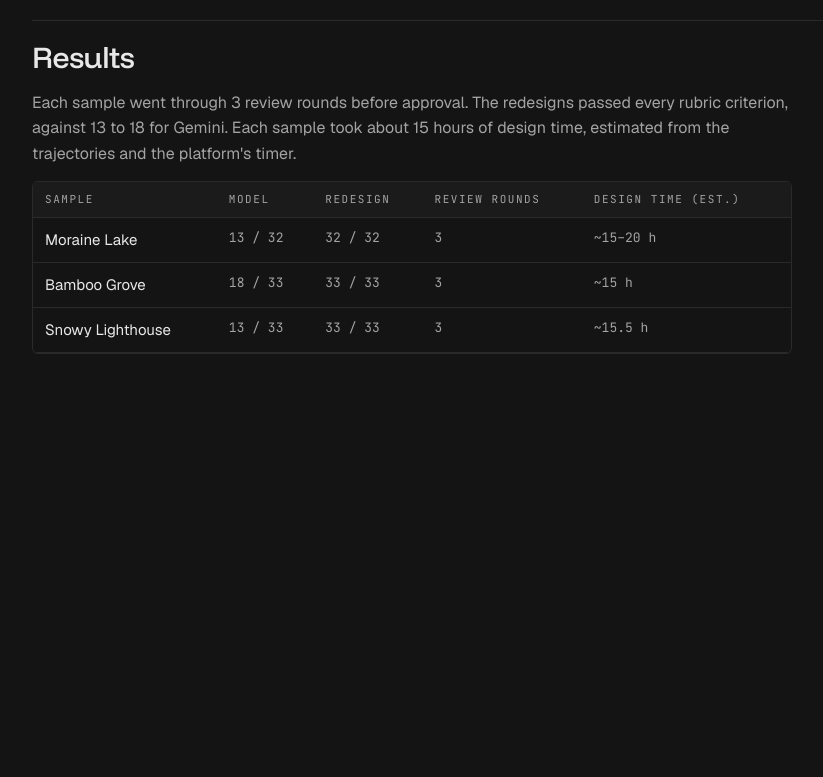
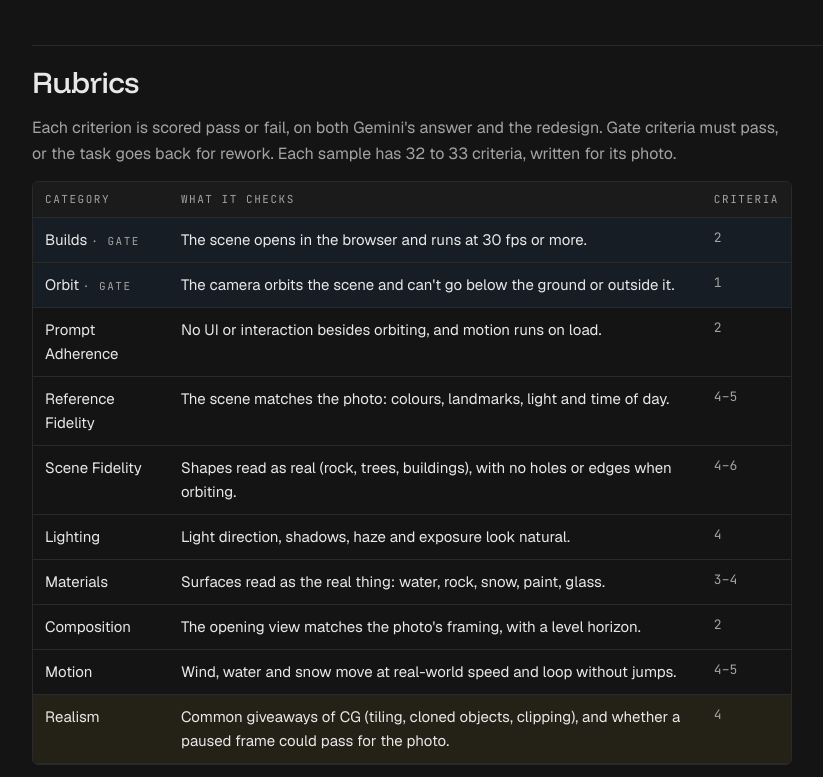
Before and after one commit to gabrielaraujoz/image2code, a plain HTML site: page index.html in a window 1280 px wide. Shown: the part 1003-1780 px from the top of the page, without its empty margins (236-1059 px from the left). Before the commit the page ends 1453 px from the top, so only its background shows below. Drawn offline with Linux system fonts and the light colour scheme.

Commit message:
Overview: rubric categories and Claude Opus 5.5 mention
Co-Authored-By: Claude Opus 5.5 <noreply@anthropic.com>
Claude-Session: https://claude.ai/code/session_01BG5f1855gK3Qsyj2GHVkc7

```diff
--- a/index.html
+++ b/index.html
@@ -236,6 +236,27 @@ function timeline(s) {
 // Design time per sample, estimated from the trajectories and the platform timer (review time not included).
 const TIME = { moraine: '~15–20 h', bamboo: '~15 h', lighthouse: '~15.5 h' };
 
+
+const CATS = [
+  ['Builds', 'The scene opens in the browser and runs at 30 fps or more.', true],
+  ['Orbit', 'The camera orbits the scene and can\'t go below the ground or outside it.', true],
+  ['Prompt Adherence', 'No UI or interaction besides orbiting, and motion runs on load.'],
+  ['Reference Fidelity', 'The scene matches the photo: colours, landmarks, light and time of day.'],
+  ['Scene Fidelity', 'Shapes read as real (rock, trees, buildings), with no holes or edges when orbiting.'],
+  ['Lighting', 'Light direction, shadows, haze and exposure look natural.'],
+  ['Materials', 'Surfaces read as the real thing: water, rock, snow, paint, glass.'],
+  ['Composition', 'The opening view matches the photo\'s framing, with a level horizon.'],
+  ['Motion', 'Wind, water and snow move at real-world speed and loop without jumps.'],
+  ['Realism', 'Common giveaways of CG (tiling, cloned objects, clipping), and whether a paused frame could pass for the photo.']
+];
+function rubricCats() {
+  return CATS.map(([cat, what, gate]) => {
+    const counts = SAMPLES.map(s => s.rubric.filter(r => r.d === cat).length);
+    const n = Math.min(...counts) === Math.max(...counts) ? String(counts[0]) : `${Math.min(...counts)}–${Math.max(...counts)}`;
+    return `<tr class="${gate ? 'gate' : cat === 'Realism' ? 'real' : ''}"><td>${esc(cat)}${gate ? ' <span class="label">· gate</span>' : ''}</td><td>${esc(what)}</td><td class="mono">${n}</td></tr>`;
+  }).join('');
+}
+
 function renderOverview() {
   const rows = SAMPLES.map(s => `<tr><td><a class="row" href="#${s.id}">${esc(s.name)}</a></td><td class="mono">${score(s.rubric, 'm')}</td><td class="mono">${score(s.rubric, 'r')}</td><td class="mono">${s.round_count}</td><td class="mono">${TIME[s.id] || '–'}</td></tr>`).join('');
   page.innerHTML = `
@@ -247,10 +268,15 @@ function renderOverview() {
     <ol class="steps">
       <li><h3>Start from a photo</h3><p>Each sample started with a reference photo and the model's answer to it, from Gemini 4 Argon.</p></li>
       <li><h3>Rate the model answer</h3><p>The designer scored the model's answer against the rubric.</p></li>
-      <li><h3>Build the scene in Blender</h3><p>Working with their LLM, the designer first got the scene right in Blender, in three stages: modelling, texturing and adding motion effects such as water, wind and snow.</p></li>
+      <li><h3>Build the scene in Blender</h3><p>Working with Claude Opus 5.5, used on all three samples, the designer first got the scene right in Blender, in three stages: modelling, texturing and adding motion effects such as water, wind and snow.</p></li>
       <li><h3>Transpose it to HTML</h3><p>Once the Blender scene was right, it was transposed to HTML so it runs in the browser.</p></li>
       <li><h3>Review</h3><p>At every submission, another senior designer reviewed the work and sent feedback. If it wasn't there yet, the task went back for another round.</p></li>
     </ol>
+    <h2>Rubrics</h2>
+    <div class="results">
+      <p>Each criterion is scored pass or fail, on both Gemini's answer and the redesign. Gate criteria must pass, or the task goes back for rework. Each sample has 32 to 33 criteria, written for its photo.</p>
+      <div class="scroll"><table class="tbl"><thead><tr><th>Category</th><th>What it checks</th><th>Criteria</th></tr></thead><tbody>${rubricCats()}</tbody></table></div>
+    </div>
     <h2>Results</h2>
     <div class="results">
       <p>Each sample went through 3 review rounds before approval. The redesigns passed every rubric criterion, against 13 to 18 for Gemini. Each sample took about 15 hours of design time, estimated from the trajectories and the platform's timer.</p>
```
